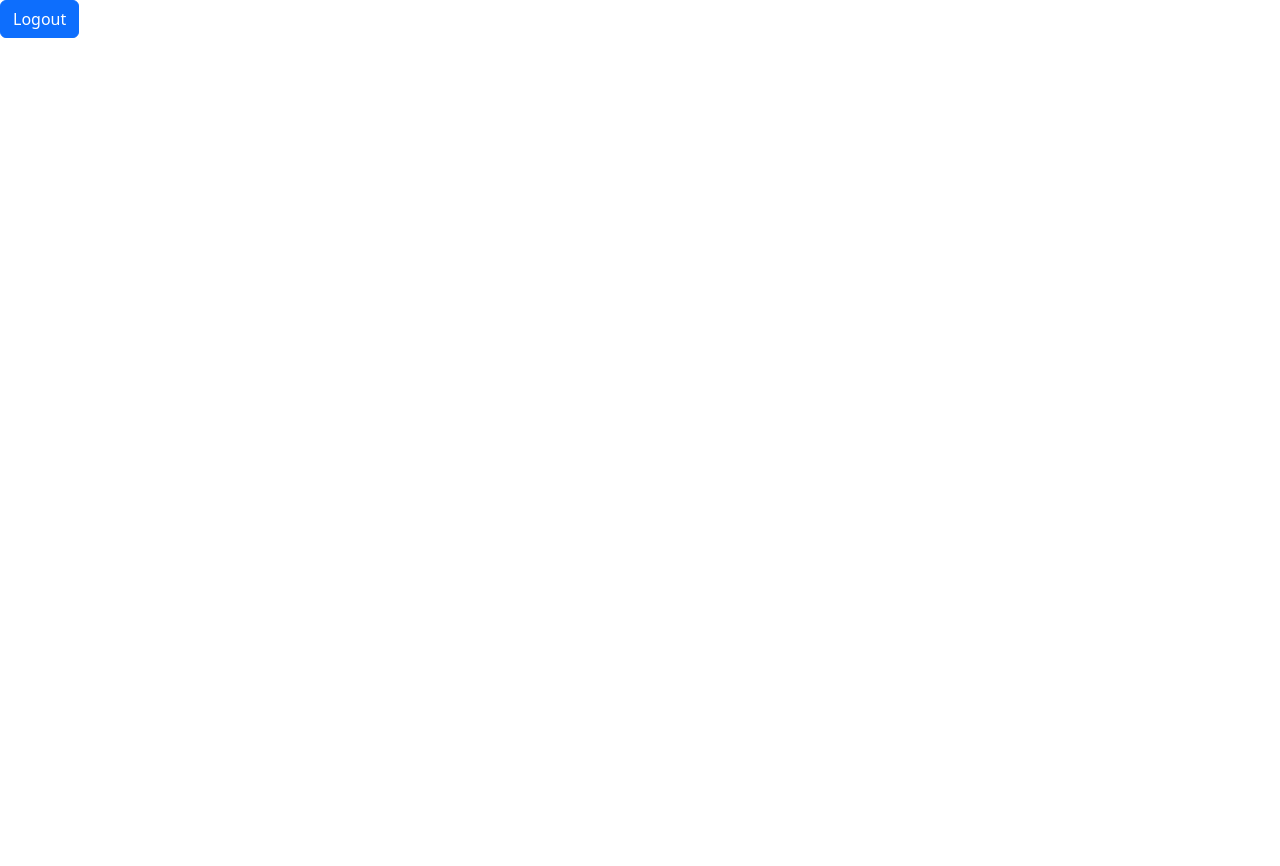
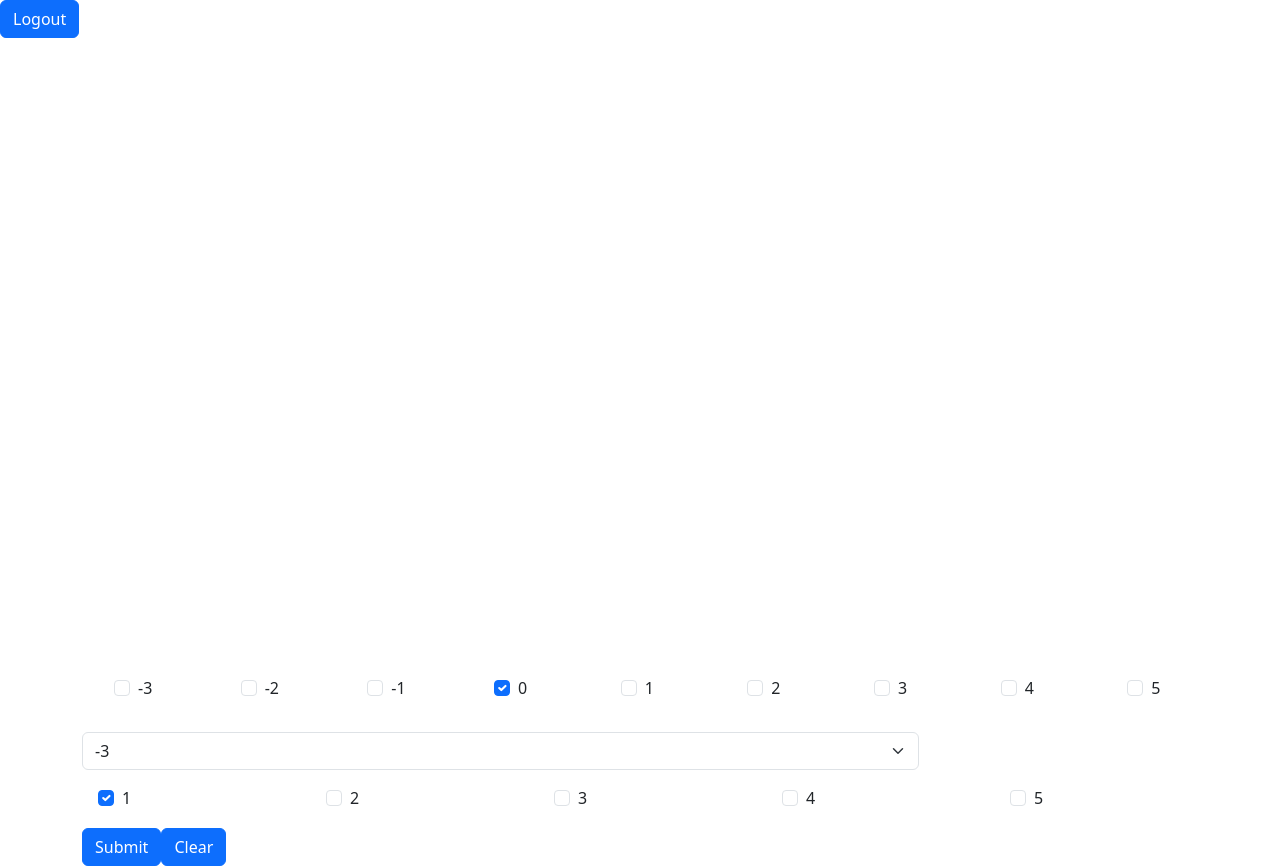
Before and after one commit to SoCloseToHeaven/itmo_web_spring, a React (Create React App) app in the folder frontend/: page /points in a window 1280 px wide. Before the commit the page ends 800 px from the top, so only its background shows below. Built offline with nearby package versions, Linux system fonts and the light colour scheme.

Commit message:
fix radius store, add PointsForm component with basic functional but without basic design

```diff
--- a/frontend/src/data/points/store/RadiusStore.ts
+++ b/frontend/src/data/points/store/RadiusStore.ts
@@ -1,7 +1,7 @@
 import {create} from "zustand";
 
 export interface RadiusStore {
-    radius: number
+    radius: number,
 }
 
 export const useRadiusStore = create<RadiusStore>((set) => ({
--- a/frontend/src/pages/points/PointsPage.tsx
+++ b/frontend/src/pages/points/PointsPage.tsx
@@ -3,6 +3,7 @@ import {Graph} from "./components/Graph";
 import {useNavigate} from "react-router-dom";
 import {Button} from "react-bootstrap";
 import {logout} from "../../api/auth";
+import PointsForm from "./components/PointsForm";
 
 
 export default function PointsPage() {
@@ -21,6 +22,9 @@ export default function PointsPage() {
             <div>
                 <Graph />
             </div>
+            <div>
+                <PointsForm />
+            </div>
         </div>
     );
 }
--- /dev/null
+++ b/frontend/src/pages/points/components/PointsForm.tsx
@@ -0,0 +1,116 @@
+import React, {useState} from "react";
+import Form from 'react-bootstrap/Form';
+import {Button, FormCheck} from "react-bootstrap";
+import {useRadiusStore} from "../../../data/points/store/RadiusStore";
+import {clearPoints, sendPoint} from "../../../api/points";
+
+const X_VALUES = [-3, -2, -1, 0, 1, 2, 3, 4, 5];
+const Y_VALUES = [-3, -2, -1, 0, 1, 2, 3, 4, 5];
+const R_VALUES = [1, 2, 3, 4, 5];
+
+export default function PointsForm() {
+    const radius = useRadiusStore(state => state.radius);
+    const setRadius = (value: number) => useRadiusStore.setState((state) => ({ radius: value }));
+
+    const [x, setX] = useState<number>(0);
+    const [y, setY] = useState<number>(0);
+
+
+
+    return (
+        <Form
+            className="container"
+            onSubmit={event => {
+                    event.preventDefault();
+                    const pointAttempt = {
+                        x: x,
+                        y: y,
+                        r: radius
+                    };
+                    sendPoint(pointAttempt);
+                }
+            }
+        >
+            <Form.Group id="x-group">
+                <div className={"row justify-content-center"}>
+                    {
+                        X_VALUES.map((value) => {
+                            return (
+                                <div
+                                    key={'default-checkbox'}
+                                    className="m-3 col-sm"
+                                >
+                                    <FormCheck
+                                        id={`x-check-${value}`}
+                                        type="checkbox"
+                                        className="m-3"
+                                        onClick={(e) => setX(value)}
+                                        value={value}
+                                        checked={value === x}
+                                        label={value}
+                                    />
+                                </div>
+                            );
+                        })
+                    }
+                </div>
+            </Form.Group>
+            <Form.Group
+                id="y-group"
+                className="w-75"
+            >
+                <Form.Select
+                    onChange={(e) => setY(parseFloat(e.target.value))}
+                >
+                    {
+                        Y_VALUES.map((value) => {
+                            return (
+                                <option
+                                    value={value}
+                                >
+                                    {value}
+                                </option>
+                            );
+                        })
+                    }
+                </Form.Select>
+            </Form.Group>
+            <Form.Group
+                id="r-group"
+            >
+                <div className={"row justify-content-center"}>
+                    {
+                        R_VALUES.map((value) => {
+                            return (
+                                <div
+                                    key={'default-checkbox'}
+                                    className="m-3 col-sm"
+                                >
+                                    <FormCheck
+                                        id={`r-check-${value}`}
+                                        onClick={() => setRadius(value)}
+                                        type="checkbox"
+                                        value={value}
+                                        label={value}
+                                        checked={value === radius}
+                                    />
+                                </div>
+                            );
+                        })
+                    }
+                </div>
+            </Form.Group>
+            <Form.Group id="submit-clear-group">
+                <Button type="submit">
+                    Submit
+                </Button>
+                <Button
+                    type="button"
+                    onClick={() => clearPoints()}
+                >
+                    Clear
+                </Button>
+            </Form.Group>
+        </Form>
+    );
+}
```
